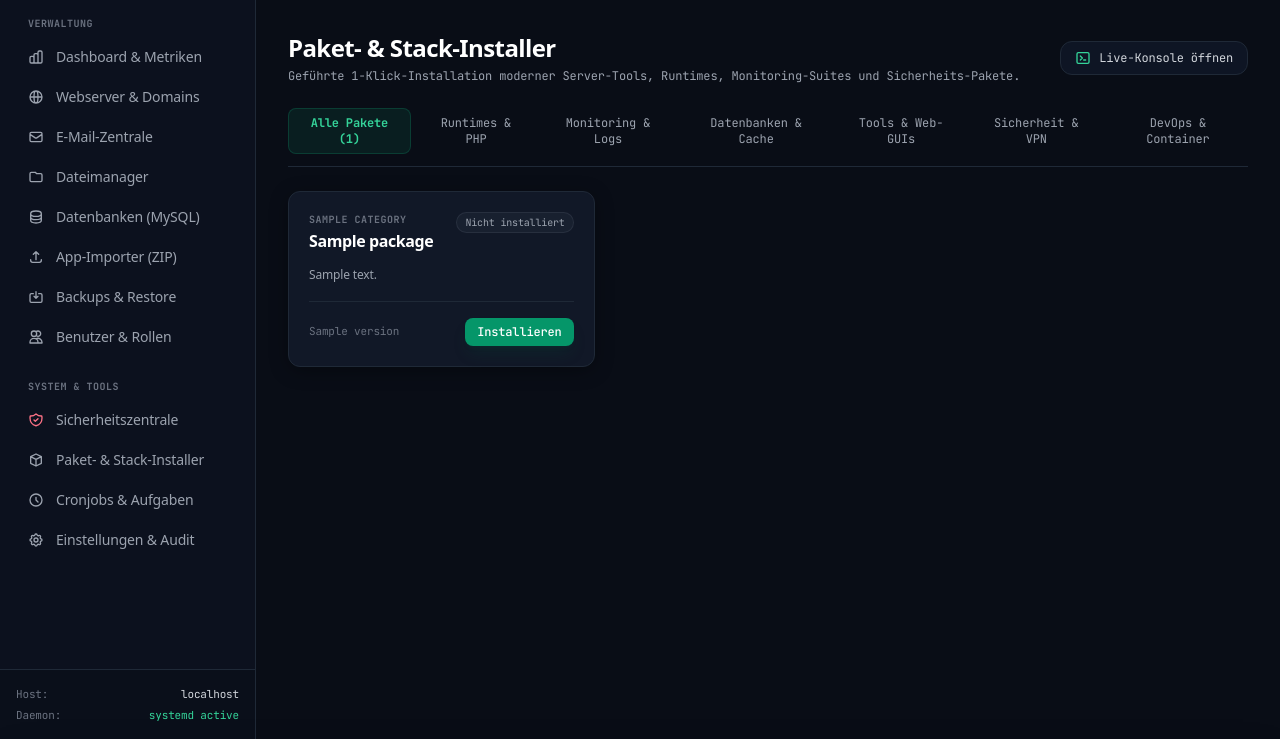
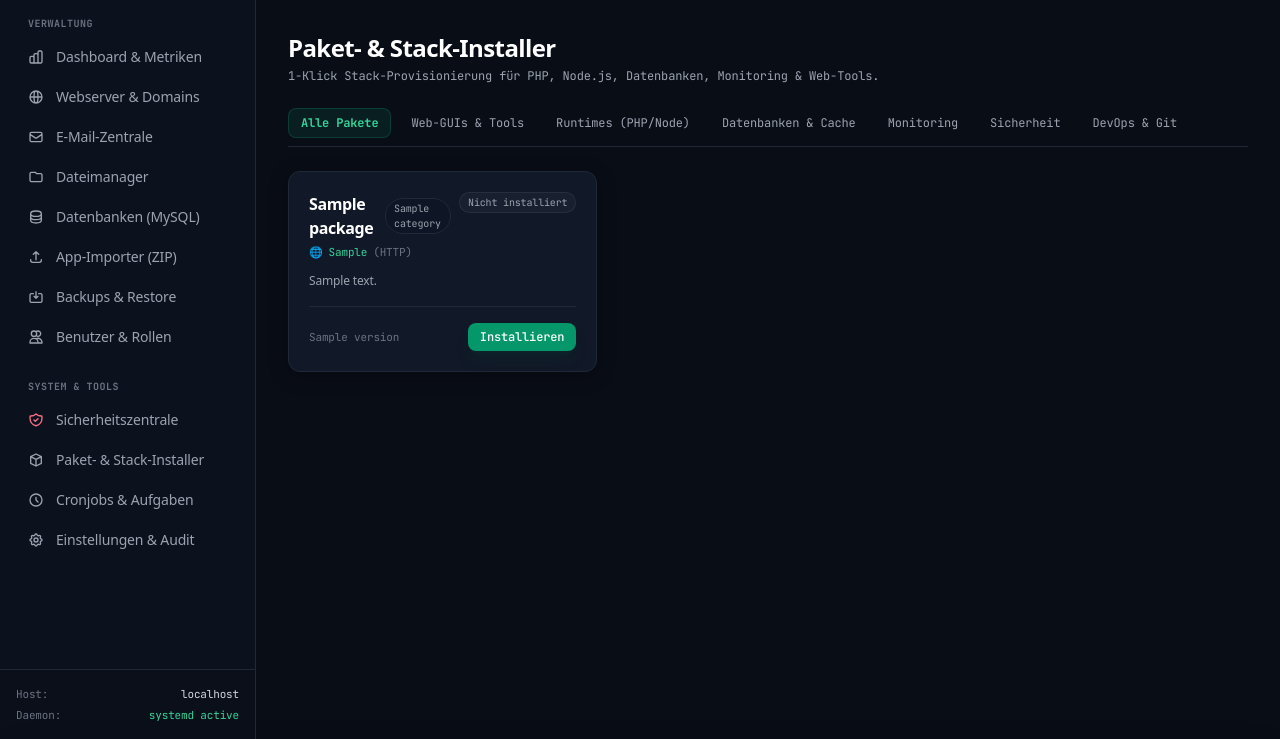
Before and after one commit to AmFearLiath/SysCore, a Python web app: template templates/packages.html in a window 1280 px wide. Shown: the part 61-800 px from the top of the page. Run offline with Jinja, Linux system fonts and the light colour scheme; the template is opened without the code that fills it: most values are stand-ins (such as "Sample title", 1, 10 or a date in 2020); some libraries are stand-ins or nearby versions.

Commit message:
feat(packages): add pack routing & subdomain configuration engine with automated NGINX vhost and SSL for phpMyAdmin and web tools

```diff
--- a/templates/packages.html
+++ b/templates/packages.html
@@ -1,45 +1,67 @@
 {% extends "base.html" %}
+
 {% block title %}Paket- & Stack-Installer // SysCore{% endblock %}
 
 {% block content %}
 <div class="space-y-6">
 
+    <!-- Header & Action Bar -->
     <div class="flex flex-col sm:flex-row sm:items-center justify-between gap-4">
         <div>
             <h1 class="text-2xl font-extrabold text-white tracking-tight">Paket- & Stack-Installer</h1>
-            <p class="text-xs text-gray-400 font-mono mt-1">Geführte 1-Klick-Installation moderner Server-Tools, Runtimes, Monitoring-Suites und Sicherheits-Pakete.</p>
+            <p class="text-xs text-gray-400 font-mono mt-1">1-Klick Stack-Provisionierung für PHP, Node.js, Datenbanken, Monitoring & Web-Tools.</p>
         </div>
+    </div>
 
-        <button onclick="SysCore.openTerminal('SysCore Paket-Manager')" class="px-3.5 py-2 bg-dark-900 hover:bg-dark-800 border border-dark-700 text-xs font-mono text-gray-300 hover:text-white rounded-xl transition flex items-center gap-2">
-            <svg class="w-4 h-4 text-emerald-400" fill="none" stroke="currentColor" viewBox="0 0 24 24"><path stroke-linecap="round" stroke-linejoin="round" stroke-width="2" d="M8 9l3 3-3 3m5 0h3M5 20h14a2 2 0 002-2V6a2 2 0 00-2-2H5a2 2 0 00-2 2v12a2 2 0 002 2z"></path></svg>
-            <span>Live-Konsole öffnen</span>
+    <!-- Category Tabs Filter -->
+    <div class="flex items-center gap-2 border-b border-dark-700 pb-2 text-xs font-mono overflow-x-auto">
+        <button onclick="filterPackages('all')" class="pkg-tab-btn px-3 py-1.5 rounded-lg bg-emerald-500/10 text-emerald-400 border border-emerald-500/20 font-semibold transition">
+            Alle Pakete
+        </button>
+        <button onclick="filterPackages('Tools')" class="pkg-tab-btn px-3 py-1.5 rounded-lg text-gray-400 hover:text-white transition">
+            Web-GUIs & Tools
+        </button>
+        <button onclick="filterPackages('Runtimes')" class="pkg-tab-btn px-3 py-1.5 rounded-lg text-gray-400 hover:text-white transition">
+            Runtimes (PHP/Node)
+        </button>
+        <button onclick="filterPackages('Databases')" class="pkg-tab-btn px-3 py-1.5 rounded-lg text-gray-400 hover:text-white transition">
+            Datenbanken & Cache
+        </button>
+        <button onclick="filterPackages('Monitoring')" class="pkg-tab-btn px-3 py-1.5 rounded-lg text-gray-400 hover:text-white transition">
+            Monitoring
+        </button>
+        <button onclick="filterPackages('Security')" class="pkg-tab-btn px-3 py-1.5 rounded-lg text-gray-400 hover:text-white transition">
+            Sicherheit
+        </button>
+        <button onclick="filterPackages('DevOps')" class="pkg-tab-btn px-3 py-1.5 rounded-lg text-gray-400 hover:text-white transition">
+            DevOps & Git
         </button>
     </div>
 
-    <!-- Category Tabs Filter -->
-    <div class="flex items-center gap-2 border-b border-dark-700 pb-3 text-xs font-mono overflow-x-auto">
-        <button onclick="filterPackages('all')" class="pkg-tab-btn active px-3 py-1.5 rounded-lg bg-emerald-500/10 text-emerald-400 border border-emerald-500/20 font-semibold">Alle Pakete ({{ packages|length }})</button>
-        <button onclick="filterPackages('Runtimes')" class="pkg-tab-btn px-3 py-1.5 rounded-lg text-gray-400 hover:text-white hover:bg-dark-800 transition">Runtimes & PHP</button>
-        <button onclick="filterPackages('Monitoring')" class="pkg-tab-btn px-3 py-1.5 rounded-lg text-gray-400 hover:text-white hover:bg-dark-800 transition">Monitoring & Logs</button>
-        <button onclick="filterPackages('Databases')" class="pkg-tab-btn px-3 py-1.5 rounded-lg text-gray-400 hover:text-white hover:bg-dark-800 transition">Datenbanken & Cache</button>
-        <button onclick="filterPackages('Tools')" class="pkg-tab-btn px-3 py-1.5 rounded-lg text-gray-400 hover:text-white hover:bg-dark-800 transition">Tools & Web-GUIs</button>
-        <button onclick="filterPackages('Security')" class="pkg-tab-btn px-3 py-1.5 rounded-lg text-gray-400 hover:text-white hover:bg-dark-800 transition">Sicherheit & VPN</button>
-        <button onclick="filterPackages('DevOps')" class="pkg-tab-btn px-3 py-1.5 rounded-lg text-gray-400 hover:text-white hover:bg-dark-800 transition">DevOps & Container</button>
-    </div>
-
-    <!-- Package Cards Grid -->
-    <div class="grid grid-cols-1 md:grid-cols-2 lg:grid-cols-3 gap-5">
+    <!-- Package Grid -->
+    <div class="grid grid-cols-1 md:grid-cols-2 lg:grid-cols-3 gap-4" id="packagesGrid">
         {% for p in packages %}
-        <div class="sys-card p-5 pkg-card flex flex-col justify-between" data-category="{{ p.category }}">
-            <div class="space-y-3">
-                <div class="flex items-start justify-between gap-3">
+        <div class="sys-card p-5 flex flex-col justify-between pkg-card transition hover:border-dark-600" data-category="{{ p.category }}">
+            <div class="space-y-2.5">
+                <div class="flex items-start justify-between gap-2">
                     <div>
-                        <span class="text-[10px] font-mono uppercase tracking-wider text-gray-500 font-semibold block">{{ p.category }}</span>
-                        <h3 class="text-base font-bold text-white tracking-tight mt-0.5">{{ p.name }}</h3>
+                        <div class="flex items-center gap-2">
+                            <h3 class="text-base font-bold text-white tracking-tight">{{ p.name }}</h3>
+                            <span class="text-[10px] font-mono px-2 py-0.5 rounded-full bg-dark-900 border border-dark-700 text-gray-400">
+                                {{ p.category }}
+                            </span>
+                        </div>
+                        {% if p.configured_domain %}
+                        <div class="flex items-center gap-1.5 mt-1 text-[11px] font-mono text-emerald-400">
+                            <span>🌐</span>
+                            <span>{{ p.configured_domain }}</span>
+                            <span class="text-gray-500">({{ 'SSL' if p.ssl_enabled else 'HTTP' }})</span>
+                        </div>
+                        {% endif %}
                     </div>
 
                     {% if p.installed %}
-                    <span class="px-2 py-0.5 rounded-full text-[10px] font-mono badge-emerald shrink-0 flex items-center gap-1">
+                    <span class="px-2 py-0.5 rounded-full text-[10px] font-mono badge-emerald flex items-center gap-1 shrink-0">
                         <span class="w-1.5 h-1.5 rounded-full bg-emerald-400"></span>
                         Aktiv
                     </span>
@@ -54,21 +76,28 @@
             </div>
 
             <div class="pt-4 mt-4 border-t border-dark-700 flex items-center justify-between">
-                <div class="text-[11px] font-mono text-gray-500 truncate max-w-[150px]" title="{{ p.version }}">
+                <div class="text-[11px] font-mono text-gray-500 truncate max-w-[130px]" title="{{ p.version }}">
                     {{ p.version }}
                 </div>
 
-                <div class="flex items-center gap-2">
-                    {% if p.installed and p.url_path %}
-                    <a href="{{ p.url_path }}" target="_blank" class="px-2.5 py-1.5 rounded-lg text-xs font-mono text-cyan-400 hover:text-cyan-300 bg-dark-850 hover:bg-dark-800 border border-dark-700 transition" title="Web-Interface öffnen">
-                        Öffnen ↗
-                    </a>
-                    {% elif p.installed and p.port %}
-                    <a href="http://{{ request.host.split(':')[0] }}:{{ p.port }}" target="_blank" class="px-2.5 py-1.5 rounded-lg text-xs font-mono text-cyan-400 hover:text-cyan-300 bg-dark-850 hover:bg-dark-800 border border-dark-700 transition" title="Port {{ p.port }} öffnen">
-                        :{{ p.port }} ↗
+                <div class="flex items-center gap-1.5">
+                    <!-- Web-Link falls konfiguriert oder Port -->
+                    {% if p.installed and p.target_url %}
+                    <a href="{{ p.target_url }}" target="_blank" class="px-2.5 py-1.5 rounded-lg text-xs font-mono text-cyan-400 hover:text-cyan-300 bg-dark-850 hover:bg-dark-800 border border-dark-700 transition flex items-center gap-1" title="{{ p.target_url }} öffnen">
+                        <span>Öffnen</span>
+                        <span>↗</span>
                     </a>
                     {% endif %}
 
+                    <!-- Konfigurieren & Subdomain zuweisen Button -->
+                    {% if p.installed and p.web_configurable %}
+                    <button type="button" onclick="openConfigModal('{{ p.key }}', '{{ p.name }}', '{{ p.configured_domain or '' }}', '{{ p.default_subdomain_prefix or '' }}', {{ 'true' if p.requires_php else 'false' }})"
+                            class="p-1.5 rounded-lg text-xs font-mono text-indigo-400 hover:text-indigo-300 bg-dark-850 hover:bg-dark-800 border border-dark-700 transition" title="Domain / Routing konfigurieren">
+                        <svg class="w-4 h-4" fill="none" stroke="currentColor" viewBox="0 0 24 24"><path stroke-linecap="round" stroke-linejoin="round" stroke-width="2" d="M10.325 4.317c.426-1.756 2.924-1.756 3.35 0a1.724 1.724 0 002.573 1.066c1.543-.94 3.31.826 2.37 2.37a1.724 1.724 0 001.065 2.572c1.756.426 1.756 2.924 0 3.35a1.724 1.724 0 00-1.066 2.573c.94 1.543-.826 3.31-2.37 2.37a1.724 1.724 0 00-2.572 1.065c-.426 1.756-2.924 1.756-3.35 0a1.724 1.724 0 00-2.573-1.066c-1.543.94-3.31-.826-2.37-2.37a1.724 1.724 0 00-1.065-2.572c-1.756-.426-1.756-2.924 0-3.35a1.724 1.724 0 001.066-2.573c-.94-1.543.826-3.31 2.37-2.37.996.608 2.296.07 2.572-1.065z"></path></svg>
+                    </button>
+                    {% endif %}
+
+                    <!-- Installieren / Updaten Button -->
                     <button type="button" onclick="triggerInstall('{{ p.key }}', '{{ p.name }}')"
                             class="px-3 py-1.5 rounded-lg text-xs font-mono font-medium transition flex items-center gap-1.5 {{ 'bg-dark-800 hover:bg-dark-750 text-gray-200 border border-dark-600' if p.installed else 'bg-emerald-600 hover:bg-emerald-500 text-white shadow-lg shadow-emerald-900/20' }}">
                         <span>{{ 'Update' if p.installed else 'Installieren' }}</span>
@@ -80,10 +109,84 @@
     </div>
 
 </div>
+
+<!-- MODAL: Pack-Routing & Subdomain Konfigurator -->
+<div id="modal-pkg-config" class="fixed inset-0 z-50 flex items-center justify-center p-4 bg-black/70 backdrop-blur-sm hidden">
+    <div class="sys-card w-full max-w-lg p-6 space-y-5 animate-in fade-in duration-200">
+        <div class="flex items-center justify-between border-b border-dark-700 pb-3">
+            <h3 class="text-base font-bold text-white flex items-center gap-2">
+                <svg class="w-4 h-4 text-indigo-400" fill="none" stroke="currentColor" viewBox="0 0 24 24"><path stroke-linecap="round" stroke-linejoin="round" stroke-width="2" d="M10.325 4.317c.426-1.756 2.924-1.756 3.35 0a1.724 1.724 0 002.573 1.066c1.543-.94 3.31.826 2.37 2.37a1.724 1.724 0 001.065 2.572c1.756.426 1.756 2.924 0 3.35a1.724 1.724 0 00-1.066 2.573c.94 1.543-.826 3.31-2.37 2.37a1.724 1.724 0 00-2.572 1.065c-.426 1.756-2.924 1.756-3.35 0a1.724 1.724 0 00-2.573-1.066c-1.543.94-3.31-.826-2.37-2.37a1.724 1.724 0 00-1.065-2.572c-1.756-.426-1.756-2.924 0-3.35a1.724 1.724 0 001.066-2.573c-.94-1.543.826-3.31 2.37-2.37.996.608 2.296.07 2.572-1.065z"></path></svg>
+                <span>Paket-Routing: <span id="cfg-pkg-name" class="text-emerald-400"></span></span>
+            </h3>
+            <button onclick="closeModal('modal-pkg-config')" class="text-gray-400 hover:text-white">&times;</button>
+        </div>
+
+        <form id="pkgConfigForm" method="POST" class="space-y-4 text-xs font-mono">
+            <div>
+                <label class="block text-gray-400 mb-1">Gewünschte Subdomain oder Domain</label>
+                <input type="text" name="domain" id="cfg-domain-input" required placeholder="z.B. phpmyadmin.amfearliath.de" class="w-full px-3.5 py-2.5 bg-dark-950 border border-dark-700 focus:border-emerald-500 rounded-xl text-white outline-none">
+                <p class="text-[10px] text-gray-500 mt-1">Hierfür wird automatisch ein dedizierter NGINX VHost angelegt.</p>
+            </div>
+
+            <div id="cfg-php-container">
+                <label class="block text-gray-400 mb-1">PHP-FPM Version</label>
+                <select name="php_version" class="w-full px-3.5 py-2.5 bg-dark-950 border border-dark-700 focus:border-emerald-500 rounded-xl text-white outline-none">
+                    {% for v in php_versions %}
+                    <option value="{{ v }}" {{ 'selected' if v == '8.2' else '' }}>PHP {{ v }}</option>
+                    {% endfor %}
+                </select>
+            </div>
+
+            <div class="flex items-center gap-2 pt-1">
+                <input type="checkbox" name="auto_ssl" value="1" id="cfg-auto-ssl" checked class="w-4 h-4 rounded bg-dark-950 border-dark-700 text-emerald-500 focus:ring-0">
+                <label for="cfg-auto-ssl" class="text-gray-300">Let's Encrypt SSL-Zertifikat automatisch anfordern & aktivieren</label>
+            </div>
+
+            <div class="flex justify-end gap-2 pt-4 border-t border-dark-700">
+                <button type="button" onclick="closeModal('modal-pkg-config')" class="px-4 py-2 bg-dark-800 hover:bg-dark-700 text-gray-300 rounded-xl">Abbrechen</button>
+                <button type="submit" class="px-5 py-2 bg-emerald-600 hover:bg-emerald-500 text-white rounded-xl font-bold">VHost anlegen & bereitstellen</button>
+            </div>
+        </form>
+    </div>
+</div>
+
 {% endblock %}
 
 {% block scripts %}
 <script>
+function closeModal(id) {
+    const m = document.getElementById(id);
+    if (m) m.classList.add('hidden');
+}
+
+function openConfigModal(pkgKey, pkgName, configuredDomain, defaultPrefix, requiresPhp) {
+    document.getElementById('cfg-pkg-name').textContent = pkgName;
+    document.getElementById('pkgConfigForm').action = "/packages/configure/" + pkgKey;
+
+    // Standard Subdomain Vorschlag generieren anhand des aktuellen Hosts (z.B. phpmyadmin.amfearliath.de)
+    let suggestedDomain = configuredDomain;
+    if (!suggestedDomain) {
+        const hostParts = window.location.hostname.split('.');
+        if (hostParts.length >= 2) {
+            const rootDomain = hostParts.slice(-2).join('.');
+            suggestedDomain = (defaultPrefix || pkgKey) + '.' + rootDomain;
+        } else {
+            suggestedDomain = (defaultPrefix || pkgKey) + '.' + window.location.hostname;
+        }
+    }
+
+    document.getElementById('cfg-domain-input').value = suggestedDomain;
+
+    const phpContainer = document.getElementById('cfg-php-container');
+    if (requiresPhp) {
+        phpContainer.classList.remove('hidden');
+    } else {
+        phpContainer.classList.add('hidden');
+    }
+
+    document.getElementById('modal-pkg-config').classList.remove('hidden');
+}
+
 function filterPackages(category) {
     document.querySelectorAll(".pkg-tab-btn").forEach(btn => {
         btn.classList.remove("bg-emerald-500/10", "text-emerald-400", "border", "border-emerald-500/20", "font-semibold");
```
Also changed, not shown: db.py (+14 -0 lines), modules/packages.py (+176 -27 lines).
